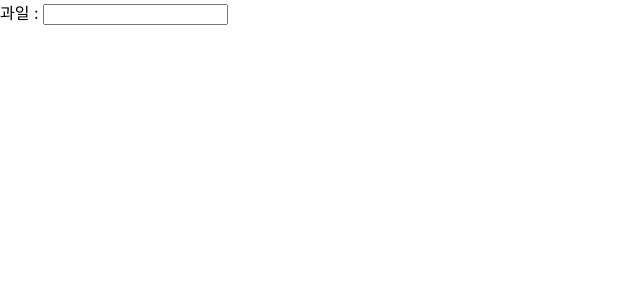
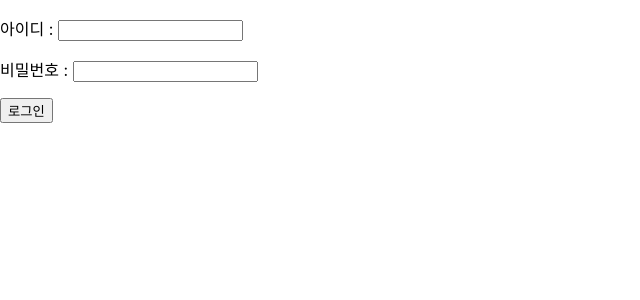
Before and after one commit to ddoddiworld/React_study, a React (Create React App) app in the folder week-1/: page / in a window 1280 px wide. Shown: the top 300 px of the page, without its empty margins (0-640 px from the left). Built offline with nearby package versions, Linux system fonts and the light colour scheme.

Commit message:
state(2) - 로그인

```diff
--- a/week-1/src/App.jsx
+++ b/week-1/src/App.jsx
@@ -7,17 +7,32 @@
     // const [count, setCount] = useState(0);
     // const [todoList, setTodoList] = useState[[]];
 
-    // const [name, setName] = useState('김할아버지')
-    const [fruits, setFruits]= useState("")
+    const [id, setId]= useState("");
+    const [pw, setPw]= useState("");
 
     return (
-        <div> 과일 : <input
-                        value={fruits}
-                        onChange={(event)=>{setFruits(event.target.value)}}
+        <div>
+            <p>
+                아이디 : <input
+                        value={id}
+                        onChange={(event)=>{setId(event.target.value)}}
                         // 이벤트의 경우 target이 필요. (콘솔로그 + F12 참고)
                         />
+            </p>
+            <p>
+                비밀번호 : <input type={"password"}
+                    value={pw}
+                    onChange={(event)=>{setPw(event.target.value)}}
+                    // 이벤트의 경우 target이 필요. (콘솔로그 + F12 참고)
+                    />
+            </p>
+            <button onClick={()=>{
+                alert(`고객님이 입력하신 아이디는 ${id}이며, 비밀번호는 ${pw}입니다.`)
+                // document.querySelector('input').value = ""; // 인풋 값 초기화
+                setId(''); // 초기화
+                setPw(''); // 초기화
+                }}>로그인</button>
         <br/>
-        {fruits}
     </div>)
 }
 
```
